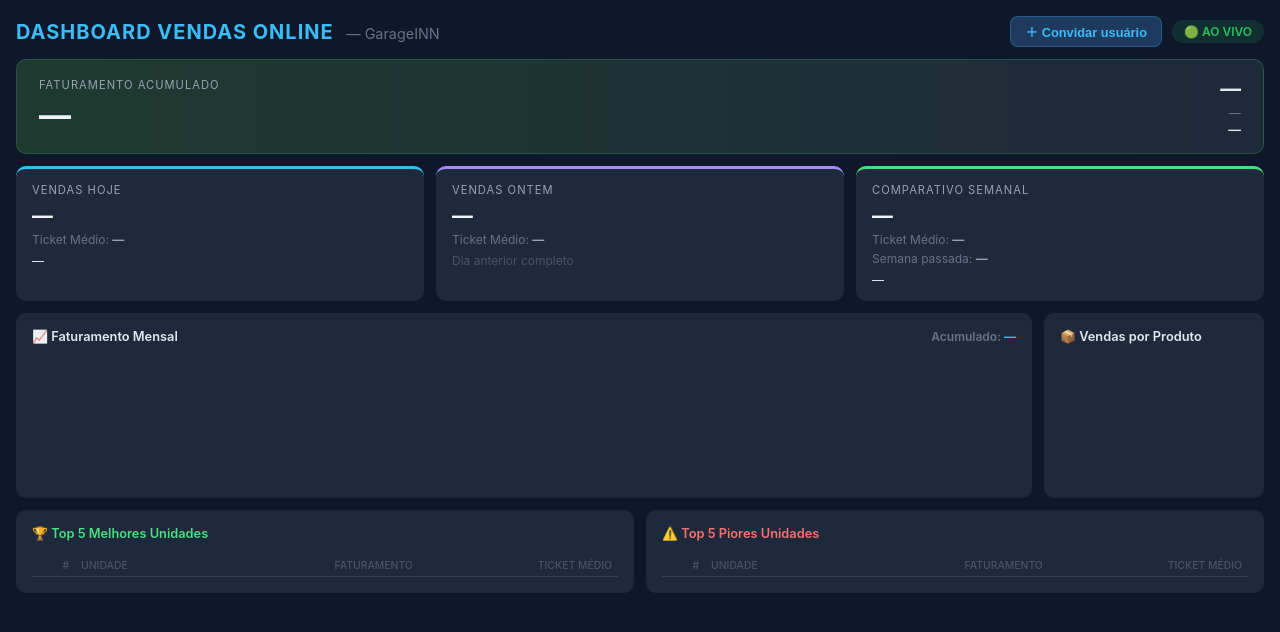
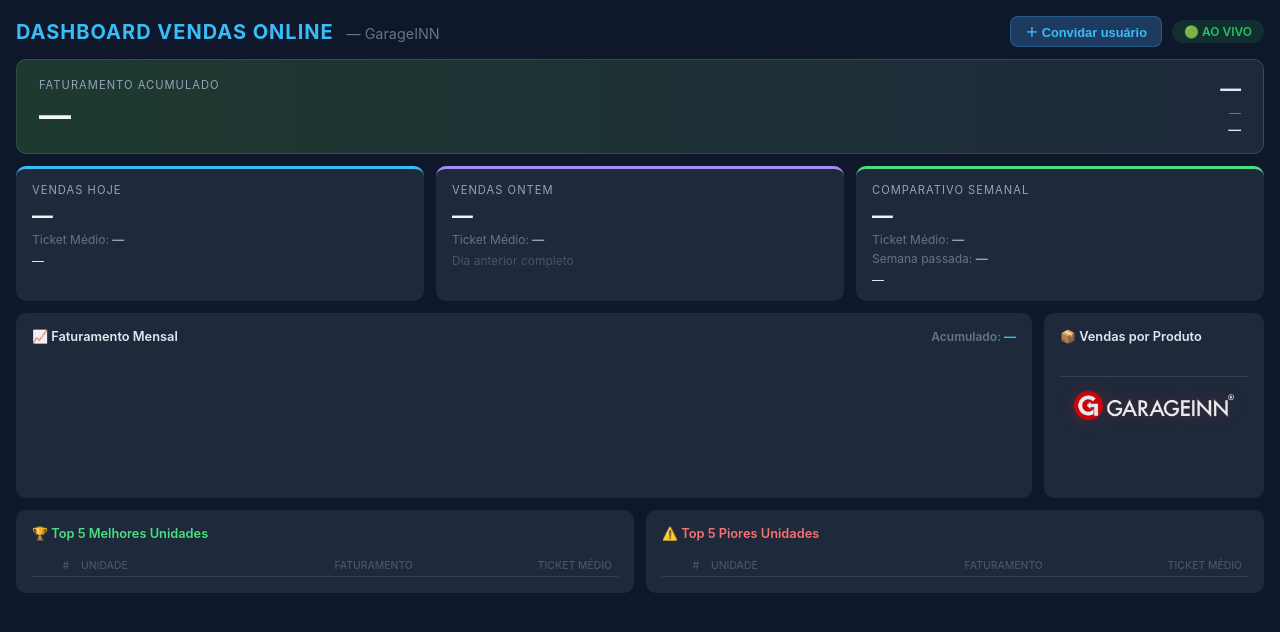
Before and after one commit to Peluco416/dashboard-garageinn, a website: page frontend/index.html in a window 1280 px wide. Drawn offline with nearby package versions, Linux system fonts and the light colour scheme; no server answers.

Commit message:
feat: logo GarageINN no painel de produtos

```diff
--- a/frontend/index.html
+++ b/frontend/index.html
@@ -95,6 +95,9 @@
     <div class="products-card">
       <div class="card-header">📦 Vendas por Produto</div>
       <div class="products-list" id="products-list"></div>
+      <div class="logo-container">
+        <img src="logo.png" alt="GarageINN" class="brand-logo">
+      </div>
     </div>
   </section>
 
--- a/frontend/styles.css
+++ b/frontend/styles.css
@@ -135,6 +135,23 @@
 
 /* ── Produtos ── */
 .products-list { display: flex; flex-direction: column; gap: 12px; }
+
+/* Logo GarageINN */
+.logo-container {
+  margin-top: 18px;
+  padding-top: 14px;
+  border-top: 1px solid #334155;
+  display: flex;
+  justify-content: center;
+  align-items: center;
+}
+.brand-logo {
+  width: 160px;
+  opacity: 0.9;
+  filter: drop-shadow(0 0 8px rgba(220,38,38,0.3));
+  transition: opacity .2s;
+}
+.brand-logo:hover { opacity: 1; }
 .prod-row      { display: flex; flex-direction: column; gap: 4px; }
 .prod-meta     { display: flex; justify-content: space-between; font-size: .72rem; }
 .prod-name     { color: #94a3b8; }
```
Also changed, not shown: frontend/logo.png (added), 1 other file.
